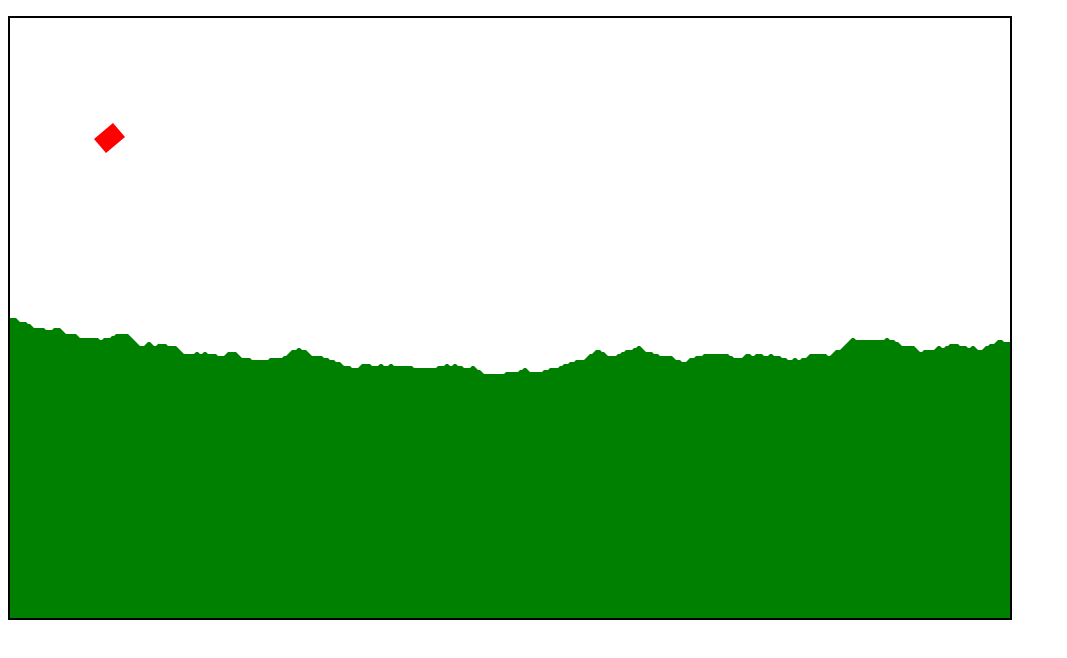
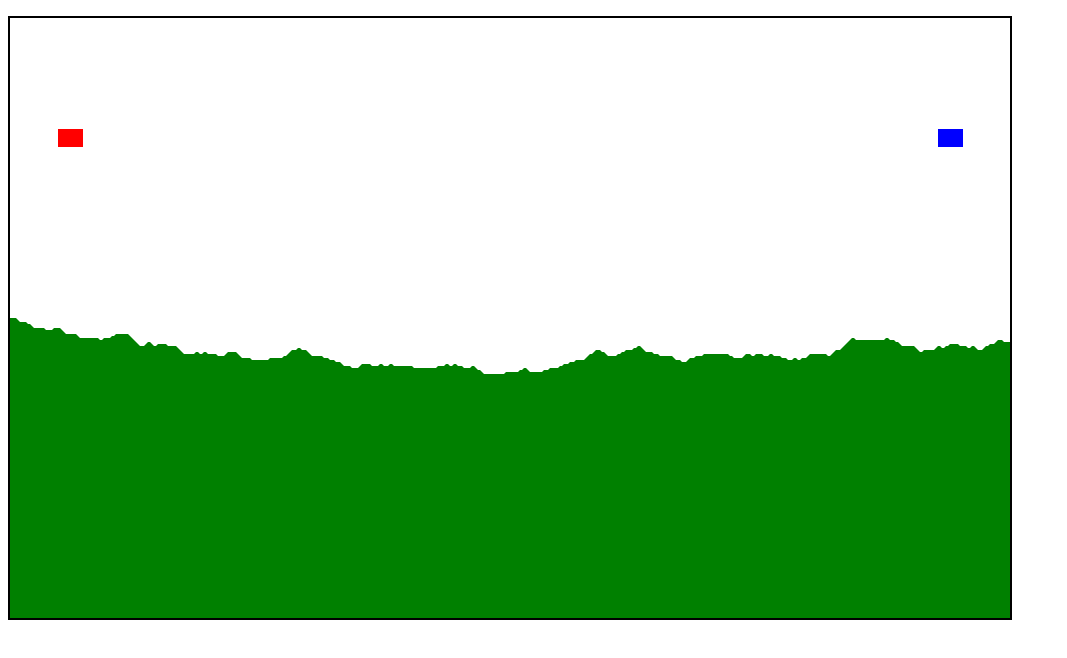
Before and after one commit to LeMemeOfficer/Shellshock, a plain HTML site: page index.html in a window 1280 px wide. Shown: the whole page, without its empty margins (0-1067 px from the left). Drawn offline with Linux system fonts and the light colour scheme.

Commit message:
Removed test code

```diff
--- a/figure.js
+++ b/figure.js
@@ -39,7 +39,6 @@ function figure(width, height, angle, color, x, y, keyUp, keyLeft, keyDown, keyR
     ctx.lineTo(edge3[0],edge3[1]);
     ctx.lineTo(edge4[0],edge4[1])
     ctx.fill();
-    this.angle += 5;
   }
 
   this.newPos = function()
--- a/index.html
+++ b/index.html
@@ -18,8 +18,8 @@ var CANVAS_HEIGHT = 600;
 var CANVAS_WIDTH = 1000;
 //--------------------PARAMETER--------------------
 
-var players = [new figure(25, 18, 0, "red", 100, 120, 87, 65, 83, 68, 1)];
-               // new figure(25, 18, 0,"blue", 120 , 120, 104, 100, 101, 102, 2)];
+var players = [new figure(25, 18, 0, "red", 60, 120, 87, 65, 83, 68, 1),
+               new figure(25, 18, 0,"blue", CANVAS_WIDTH - 60, 120, 104, 100, 101, 102, 2)];
 var ground = new ground();
 
 function startGame()
```
